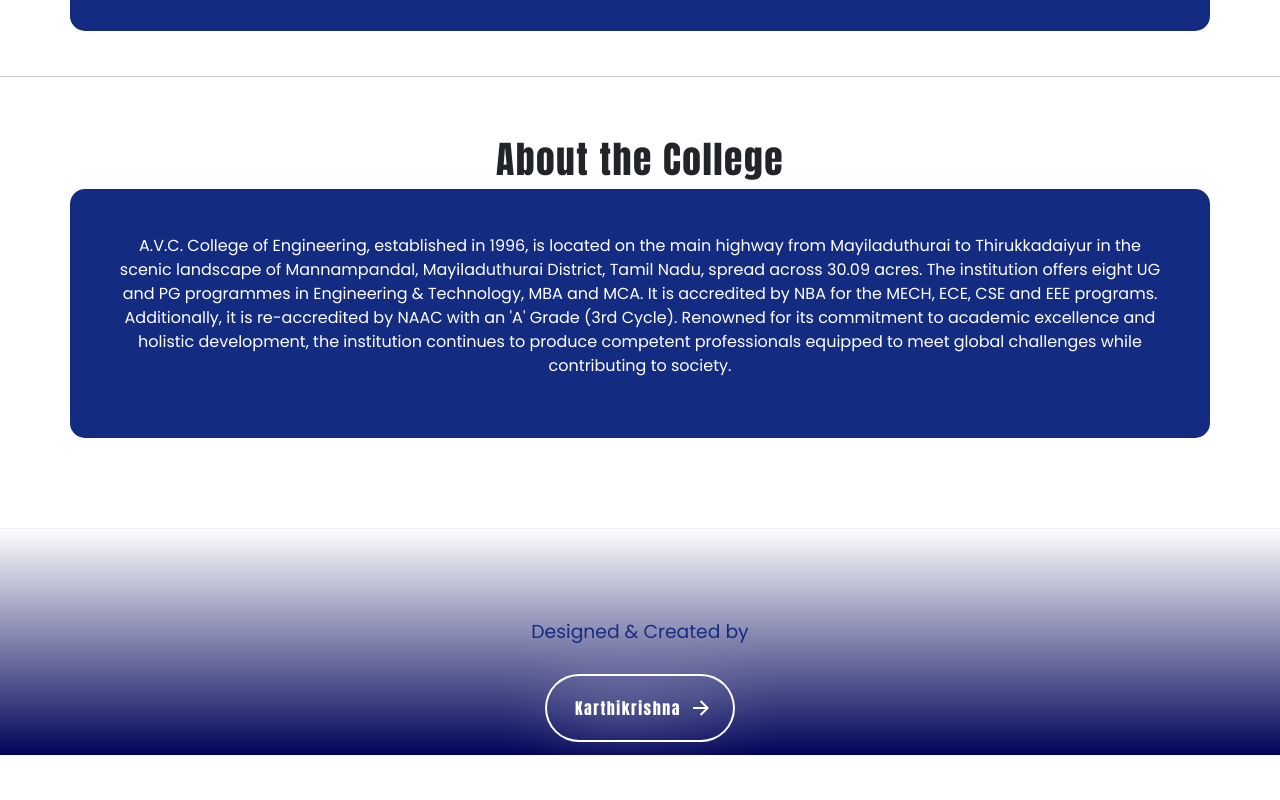
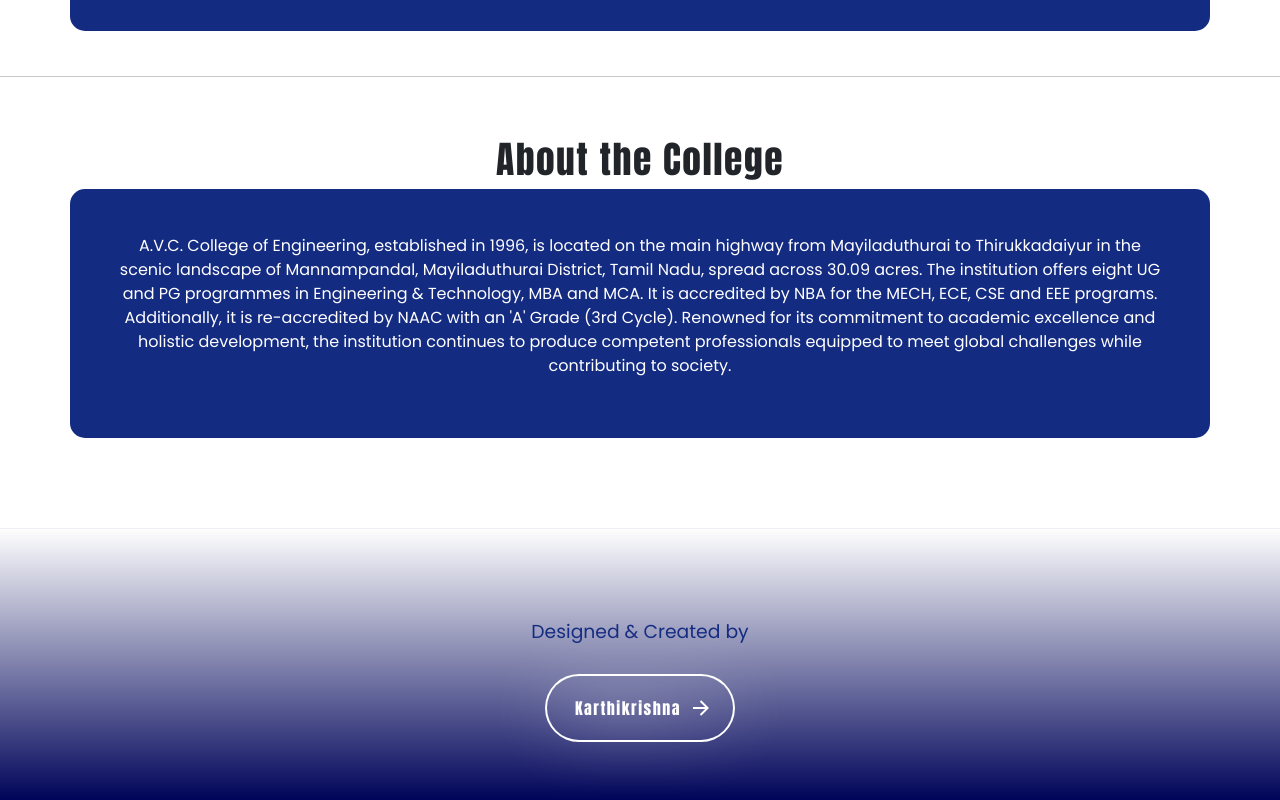
Before and after one commit to Rvkarthi/ROUGH, a plain HTML site: page index.html in a window 1280 px wide. Shown: the part 1126-1926 px from the top of the page. Before the commit the page ends 1881 px from the top, so only its background shows below. Drawn offline with nearby package versions, Linux system fonts and the light colour scheme.

Commit message:
finally final

```diff
--- a/index.html
+++ b/index.html
@@ -702,7 +702,7 @@
   </section>
 
 
-  <footer class="pt-5 mt-5">
+  <footer class="py-5 mt-5">
     <p class="mt-5 lead text-center" style="color: #142b82;">Designed & Created by </p>
     <button class="animated-button my-3" id="linkedin">
       <svg viewBox="0 0 24 24" class="arr-2" xmlns="http://www.w3.org/2000/svg">
```
